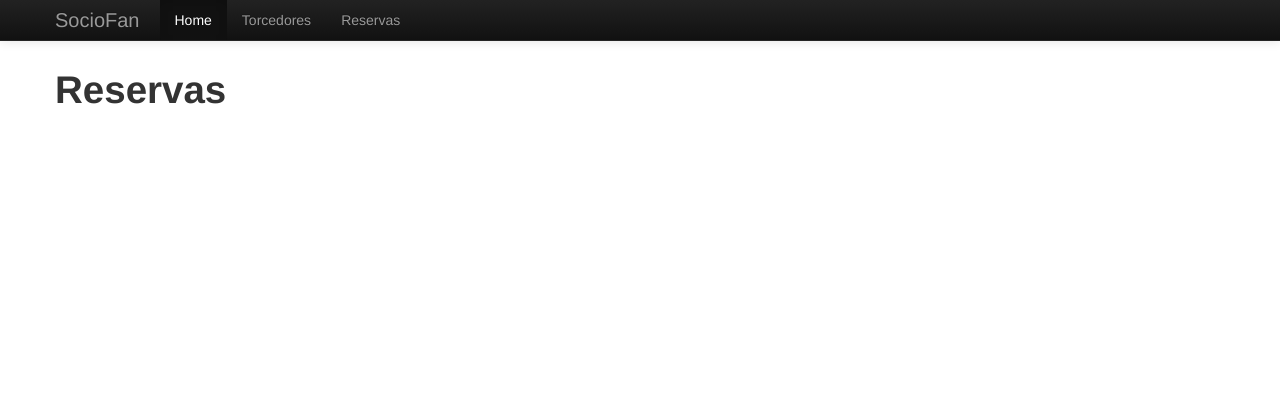
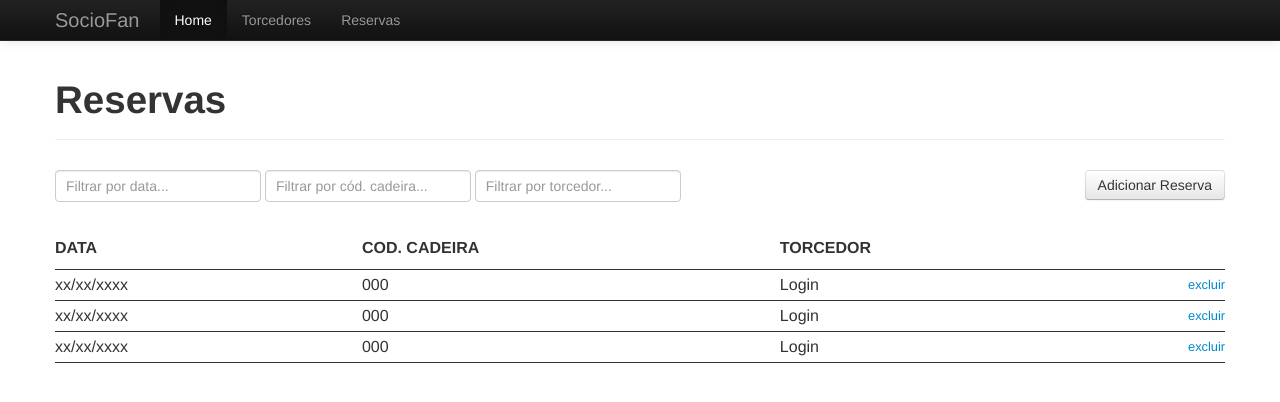
Before and after one commit to CathyMacars/SocioFan, a PHP site: page /reservas.php in a window 1280 px wide. Shown: the top 402 px of the page. Run offline with PHP 8.4, Linux system fonts and the light colour scheme; some libraries are stand-ins or nearby versions.

Commit message:
Adicionando tela de reservas

```diff
--- a/css/sociofan.css
+++ b/css/sociofan.css
@@ -1,39 +1,39 @@
-.fan-table {
+.site-table {
   width: 100%;
 }
 
-.fan-table thead {
+.site-table thead {
   line-height: 2em;
   text-transform: uppercase;
   text-align: left;
 }
 
-.fan-table th,
-.fan-table td {
+.site-table th,
+.site-table td {
   padding: 5px 50px 5px 0;
   border-bottom: solid 1px;
 }
 
-.fan-table th:last-child,
-.fan-table td:last-child {
+.site-table th:last-child,
+.site-table td:last-child {
   padding-right: 0;
   text-align: right;
 }
 
-.fan-table tbody tr:hover {
+.site-table tbody tr:hover {
   background: #a4b1d5;
 }
 
-.fan-table tbody tr:hover a {
+.site-table tbody tr:hover a {
   color: #fff;
 }
 
-.fan-table__actions-list {
+.site-table__actions-list {
   display: inline-block;
   margin: 0;
 }
 
-.fan-table__actions-list li {
+.site-table__actions-list li {
   list-style-type: none;
   float: left;
   margin-right: 10px;
@@ -41,7 +41,7 @@
   text-transform: lowercase;
 }
 
-.fan-table__actions-list li:last-child {
+.site-table__actions-list li:last-child {
   margin-right: 0;
 }
 
--- a/inc/actions.php
+++ b/inc/fanTableActions.php
@@ -1,4 +1,4 @@
-<ul class="fan-table__actions-list clearfix">
+<ul class="site-table__actions-list clearfix">
   <li><a href="editar.php">Editar</a></li>
   <li><a href="#">Excluir</a></li>
   <li><a href="multar.php">Multar</a></li>
--- /dev/null
+++ b/inc/reservationsTableActions.php
@@ -0,0 +1,3 @@
+<ul class="site-table__actions-list clearfix">
+  <li><a href="#">Excluir</a></li>
+</ul>
--- a/reservas.php
+++ b/reservas.php
@@ -2,8 +2,49 @@
 
     <div class="container">
 
-      <h1>Reservas</h1>
+      <div class="page-header">
+        <h1>Reservas</h1>
+      </div>
 
+      <div class="page-sub-header">
+        <input class="table-filter" type="text" class="filter" placeholder="Filtrar por data...">
+        <input class="table-filter" type="text" class="filter" placeholder="Filtrar por cód. cadeira...">
+        <input class="table-filter" type="text" class="filter" placeholder="Filtrar por torcedor...">
+
+        <button class="btn">Adicionar Reserva</button>
+      </div>
+
+
+      <table class="site-table">
+        <thead>
+            <tr>
+                 <th> Data </th>
+                 <th> Cod. Cadeira </th>
+                 <th> Torcedor </th>
+                 <th>  </th>
+            </tr>
+        </thead>
+        <tbody>
+            <tr>
+                 <td> xx/xx/xxxx </td>
+                 <td> 000 </td>
+                 <td> Login </td>
+                 <td> <?php include "inc/reservationsTableActions.php"; ?> </td>
+            </tr>
+            <tr>
+                 <td> xx/xx/xxxx </td>
+                 <td> 000 </td>
+                 <td> Login </td>
+                 <td> <?php include "inc/reservationsTableActions.php"; ?> </td>
+            </tr>
+            <tr>
+                 <td> xx/xx/xxxx </td>
+                 <td> 000 </td>
+                 <td> Login </td>
+                 <td> <?php include "inc/reservationsTableActions.php"; ?> </td>
+            </tr>
+        </tbody>
+      </table>
 
     </div> <!-- /container -->
 
```
Also changed, not shown: todo.txt (+13 -3 lines), torcedores.php (+5 -5 lines).
